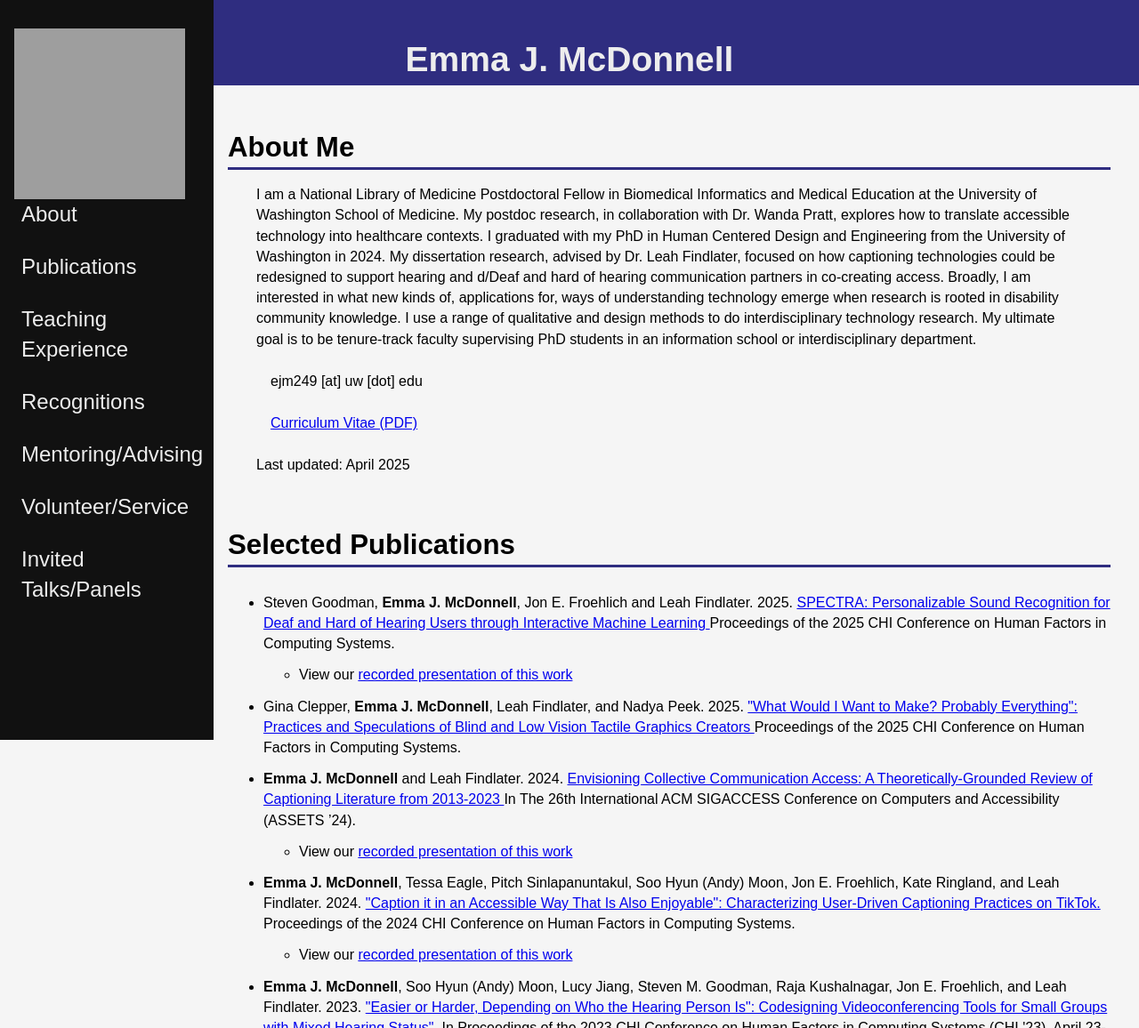
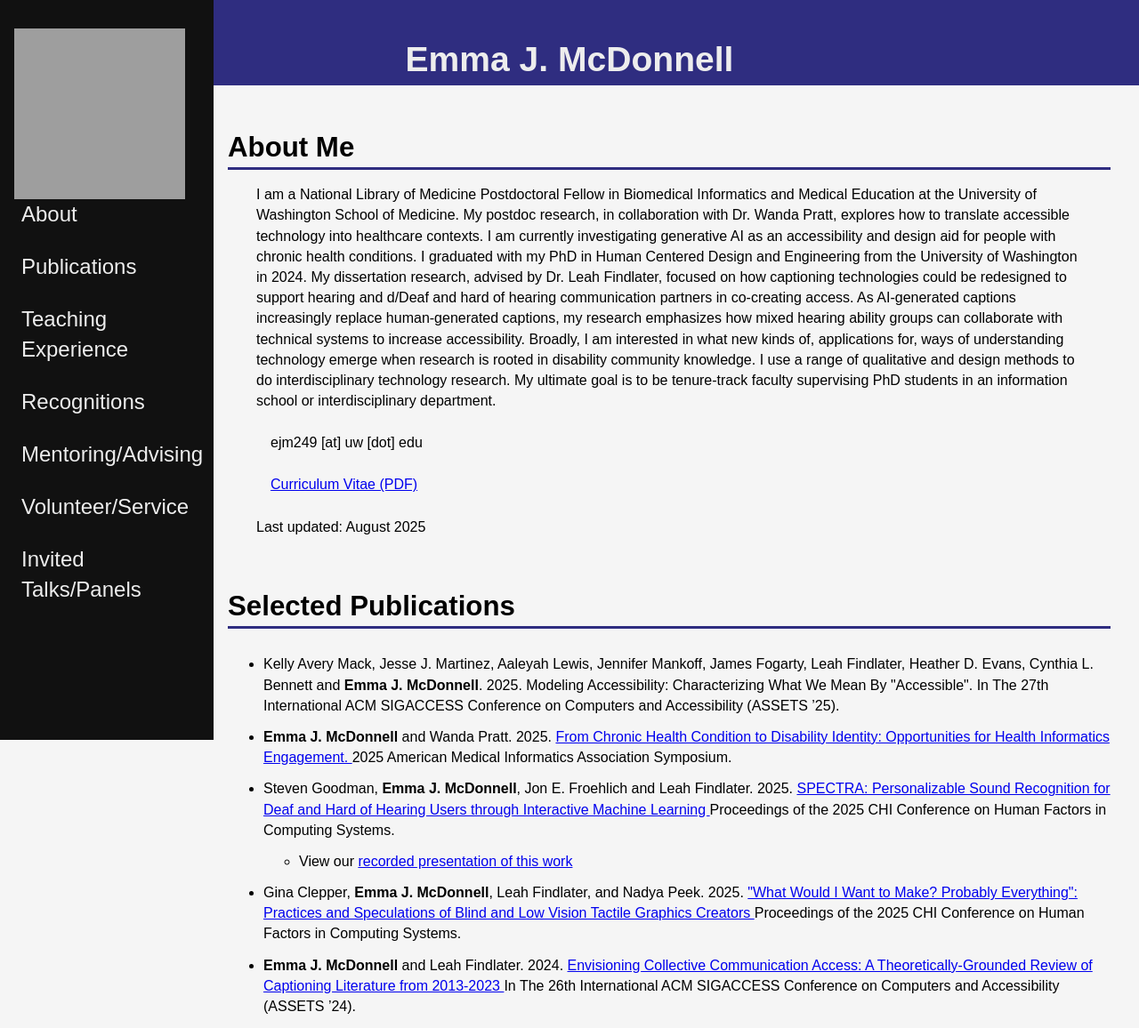
Before and after one commit to ej-mcdonnell/ej-mcdonnell.github.io, a plain HTML site: page index.html in a window 1280 px wide. Shown: the top 1156 px of the page at 89% size. Drawn offline with nearby package versions, Linux system fonts and the light colour scheme; grey boxes are pictures that could not be loaded.

Commit message:
update aug 2025

```diff
--- a/index.html
+++ b/index.html
@@ -34,15 +34,16 @@
     <main role="main">
             <h2 id="about_header"> About Me </h2>
             <p>
-                I am a National Library of Medicine Postdoctoral Fellow in Biomedical Informatics and Medical Education at the University of Washington School of Medicine. My postdoc research, in collaboration with Dr. Wanda Pratt, explores how to translate accessible technology into healthcare contexts. I graduated with my PhD in Human Centered Design and Engineering from the University of Washington in 2024. My dissertation research, advised by Dr. Leah Findlater, focused on how captioning technologies could be redesigned to support hearing and d/Deaf and hard of hearing communication partners in co-creating access.
+                I am a National Library of Medicine Postdoctoral Fellow in Biomedical Informatics and Medical Education at the University of Washington School of Medicine. My postdoc research, in collaboration with Dr. Wanda Pratt, explores how to translate accessible technology into healthcare contexts. I am currently investigating generative AI as an accessibility and design aid for people with chronic health conditions. I graduated with my PhD in Human Centered Design and Engineering from the University of Washington in 2024. My dissertation research, advised by Dr. Leah Findlater, focused on how captioning technologies could be redesigned to support hearing and d/Deaf and hard of hearing communication partners in co-creating access. As AI-generated captions increasingly replace human-generated captions, my research emphasizes how mixed hearing ability groups can collaborate with technical systems to increase accessibility.
 
                 Broadly, I am interested in what new kinds of, applications for, ways of understanding technology emerge when research is rooted in disability community knowledge. I use a range of qualitative and design methods to do interdisciplinary technology research. My ultimate goal is to be tenure-track faculty supervising PhD students in an information school or interdisciplinary department.
+
 
             </p>
             <p> <img src="images/mail.png" width="15" class="icon" alt=""/>ejm249 [at] uw [dot] edu </p>
             <p> <img src="images/file-pdf.svg" class="icon" alt="" /><a href="mcdonnell_cv.pdf">Curriculum Vitae (PDF) </a></p>
 
-            <p> Last updated: April 2025</p>
+            <p> Last updated: August 2025</p>
 
 
 
@@ -50,6 +51,16 @@
 
             <h2 id="publications_header"> Selected Publications </h2>
                 <ul>
+                     <li>Kelly Avery Mack, Jesse J. Martinez, Aaleyah Lewis, Jennifer Mankoff, James Fogarty, Leah Findlater, Heather D. Evans, Cynthia L. Bennett and <strong>Emma J. McDonnell</strong>. 2025. Modeling Accessibility: Characterizing What We Mean By "Accessible".
+                    In The 27th International ACM SIGACCESS Conference on Computers and Accessibility (ASSETS ’25).</li>
+                    <!-- <ul>
+                        <li>View our <a href="https://www.youtube.com/watch?v=27kioD0QS7c"> recorded presentation of this work</a></li>
+                    </ul> -->
+                    <li> <strong>Emma J. McDonnell</strong> and Wanda Pratt. 2025. <a href="AMIA 2025 CHC and Disability Paper Final.pdf">From Chronic Health Condition to Disability Identity: Opportunities for Health Informatics Engagement.
+                    </a> 2025 American Medical Informatics Association Symposium.</li>
+                    <!-- <ul>
+                        <li>View our <a href="https://www.youtube.com/watch?v=HdLRsQI9eM4"> recorded presentation of this work</a></li>
+                    </ul> -->
                     <li> Steven Goodman, <strong>Emma J. McDonnell</strong>, Jon E. Froehlich and Leah Findlater. 2025. <a href="spectra.pdf">SPECTRA: Personalizable Sound Recognition for Deaf and Hard of Hearing Users through Interactive Machine Learning
                     </a> Proceedings of the 2025 CHI Conference on Human Factors in Computing Systems.</li>
                     <ul>
```
Also changed, not shown: 2 other files.
